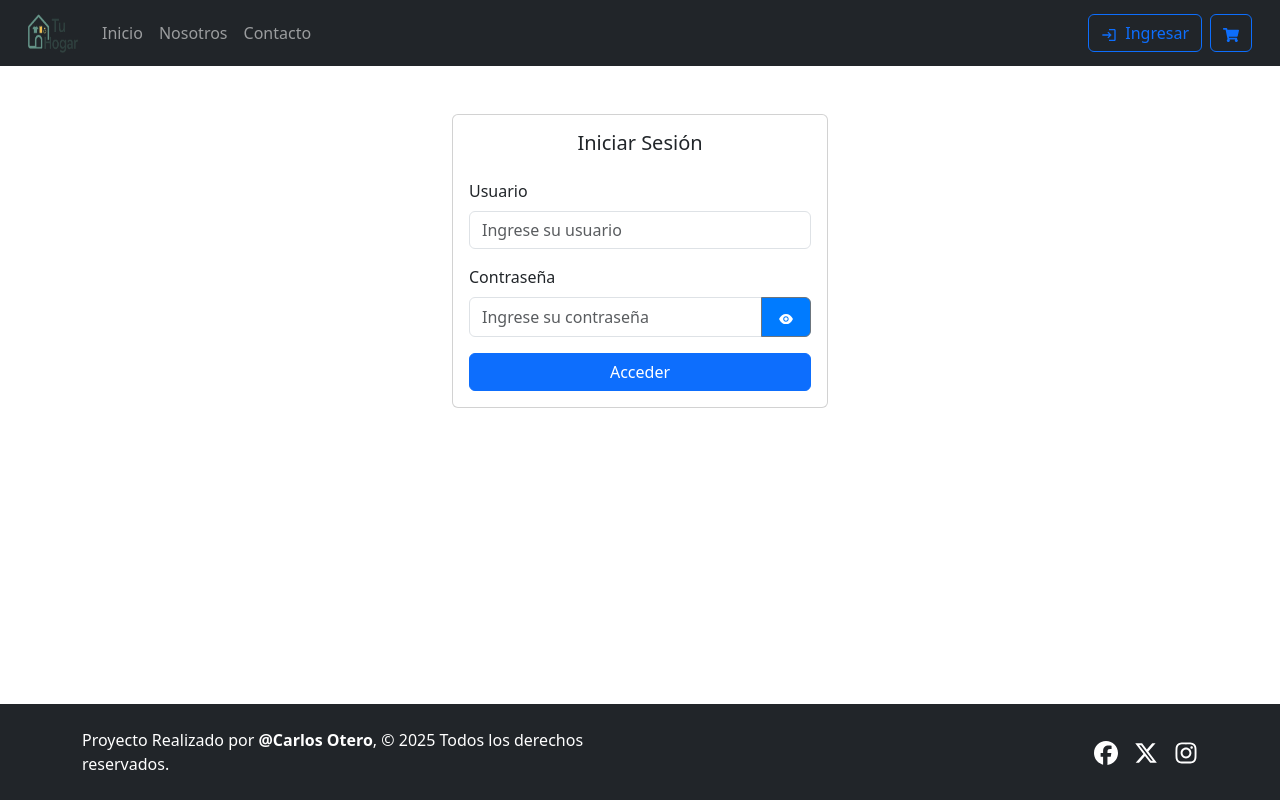
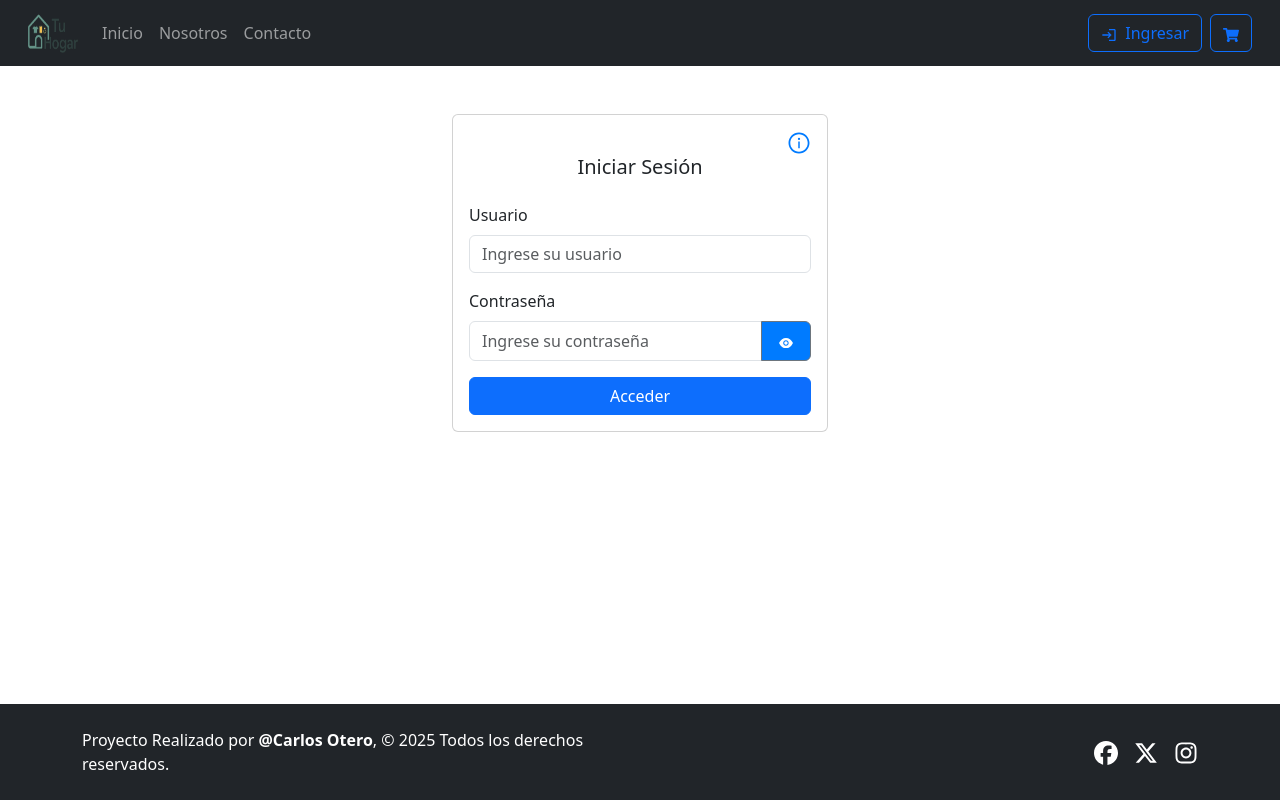
Before and after one commit to OteroCarlos1977/ProyFinalReact_COO_2025, a React (Vite) app in the folder react2025/: page /login in a window 1280 px wide. Built offline with nearby package versions, Linux system fonts and the light colour scheme.

Commit message:
Agregar info en login
Se agrega informacion para la prueba de logueo

```diff
--- a/react2025/src/componentes/Cards.jsx
+++ b/react2025/src/componentes/Cards.jsx
@@ -102,7 +102,7 @@ function Cards() {
       <div className="text-center mb-4">
         {!searchTerm && !categoryFilter && <h1>Nuestros Productos</h1>}
         {searchTerm && <h2>Resultados para: "{searchTerm}"</h2>}
-        {categoryFilter && !searchTerm && <h2>Resultado de la Busqueda</h2>}
+        {categoryFilter && !searchTerm && <h2>Productos Seleccionados</h2>}
       </div>
 
       {/* Campo de búsqueda */}
@@ -126,7 +126,7 @@ function Cards() {
       </div>
 
       {/* Renderizado de productos */}
-      <Row className="row-cols-1 row-cols-sm-2 row-cols-md-3 row-cols-lg-4 g-4 justify-content-center">
+      <Row className="row-cols-1 row-cols-sm-2 row-cols-md-3 row-cols-lg-5 g-4 justify-content-center">
         {filteredDatos.length > 0 ? (
           filteredDatos.map((producto) => (
             <Col key={producto.id} className="d-flex justify-content-center">
@@ -161,7 +161,7 @@ function Cards() {
 
                 {/* Cuerpo de la tarjeta con descripción, precio y botón */}
                 <Card.Body className="d-flex flex-column p-2">
-                  <Card.Text
+                  {/*<Card.Text
                     style={{
                       fontSize: "0.8rem",
                       flexGrow: 1,
@@ -172,7 +172,7 @@ function Cards() {
                     }}
                   >
                     {producto.description}
-                  </Card.Text>
+                  </Card.Text>*/}
                   <Card.Text className="mt-auto pt-2">
                     <strong>Precio:</strong> $
                     {(producto.price * 1000).toFixed(2)}{" "}
--- a/react2025/src/data/usuarios.js
+++ b/react2025/src/data/usuarios.js
@@ -1,7 +1,8 @@
 const usuarios = [
-  { nombre: "Juan Pérez", usuario: "juan123", password: "clave123", email: "juan@example.com", rol: "usuario"},
-  { nombre: "Ana López", usuario: "ana456", password: "secreta456", email: "ana@example.com" , rol: "usuario"},
-  { nombre: "Administrador", usuario: "admin", password: "admin123", email: "admin@example.com", rol: "admin" },
+  { nombre: "Juan Pérez", usuario: "juan123", password: "clave123", email: "juan@ejemplo.com", rol: "usuario"},
+  { nombre: "Ana López", usuario: "ana456", password: "secreta456", email: "ana@ejemplo.com" , rol: "usuario"},
+  { nombre: "Administrador", usuario: "admin", password: "admin123", email: "admin@ejemplo.com", rol: "admin" },
+  { nombre: "Usuario", usuario: "user", password: "user123", email: "user@ejemplo.com", rol: "usuario" },
 ];
 
 export default usuarios;
--- a/react2025/src/pages/Login.jsx
+++ b/react2025/src/pages/Login.jsx
@@ -3,11 +3,28 @@ import { Container, Form, Card } from "react-bootstrap";
 import Swal from "sweetalert2";
 import withReactContent from "sweetalert2-react-content";
 import { useAuth } from "../context/AuthContext";
-import { AiFillEye, AiFillEyeInvisible } from "react-icons/ai";
+import {
+  AiFillEye,
+  AiFillEyeInvisible,
+  AiOutlineInfoCircle,
+} from "react-icons/ai";
 import Button from "../componentes/Button";
 
 // Inicializa SweetAlert con soporte para componentes React
 const MySwal = withReactContent(Swal);
+
+//Alerta circunstancial para probar el ingreso
+const handleInfoClick = () => {
+  MySwal.fire({
+    title: "Información de Acceso",
+    html: `
+      <p><strong>Administrador:</strong><br>Usuario: <code>admin</code> Clave: <code>admin123</code></p>
+      <p><strong>Usuario:</strong><br>Usuario: <code>user</code> Clave: <code>user123</code></p>
+    `,
+    icon: "info",
+    confirmButtonText: "Cerrar",
+  });
+};
 
 function Login() {
   // Estado para almacenar el nombre de usuario ingresado
@@ -54,6 +71,15 @@ function Login() {
     <Container className="mt-5" style={{ maxWidth: "400px" }}>
       <Card>
         <Card.Body>
+          {/*Se agrega info para la prueba de usario/administrador*/}
+          <div className="d-flex justify-content-end">
+            <AiOutlineInfoCircle
+              size={24}
+              style={{ cursor: "pointer", color: "#007bff" }}
+              title="Información de acceso"
+              onClick={handleInfoClick}
+            />
+          </div>
           <Card.Title className="mb-4 text-center">Iniciar Sesión</Card.Title>
           <Form onSubmit={handleSubmit}>
             {/* Campo para ingresar el nombre de usuario */}
@@ -84,8 +110,12 @@ function Login() {
                   onClick={togglePasswordVisibility}
                   texto="" // Sin texto, solo muestra el ícono
                   Icono={showPassword ? AiFillEyeInvisible : AiFillEye}
-                  style={{ width: "50px", height: "40px", backgroundColor:"#007bff", color:"white"}}
-
+                  style={{
+                    width: "50px",
+                    height: "40px",
+                    backgroundColor: "#007bff",
+                    color: "white",
+                  }}
                 ></Button>
               </div>
             </Form.Group>
```
